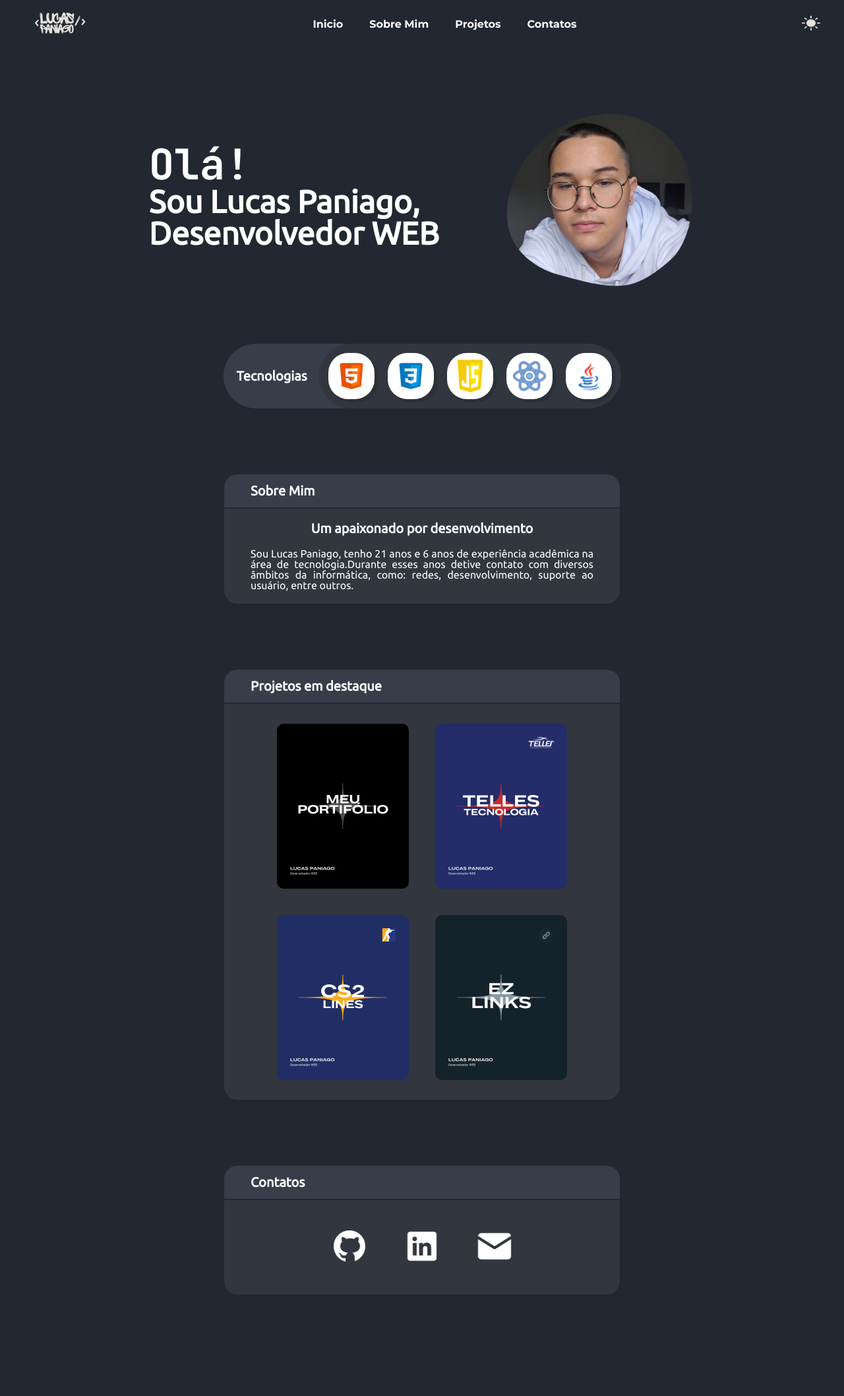
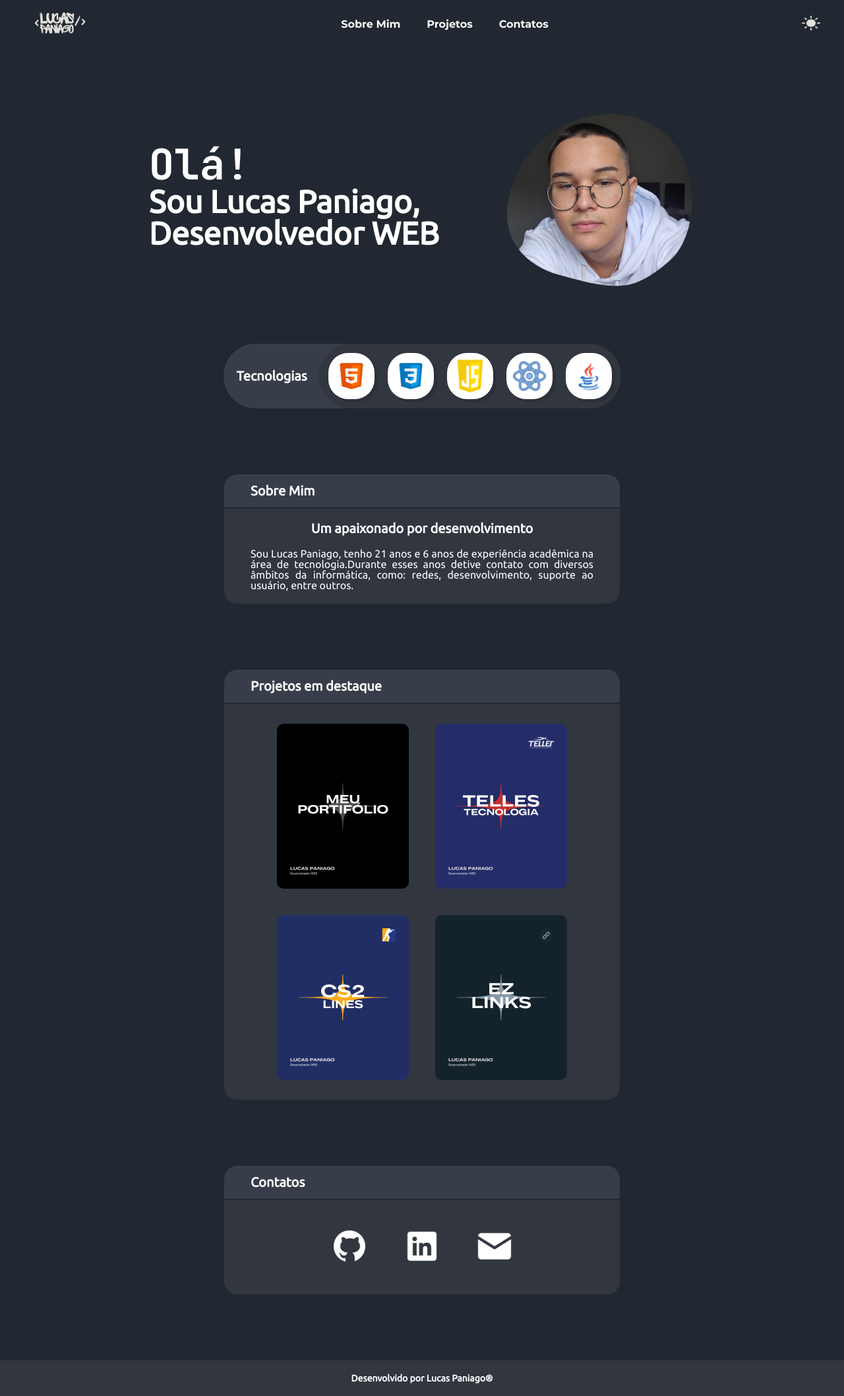
Before and after one commit to LucasPaniagoo/meu-portifolio, a React (Vite) app: page / in a window 1280 px wide. Shown: the whole page at 66% size. Before the commit the page ends 1962 px from the top, so only its background shows below. Built offline with nearby package versions, Linux system fonts and the light colour scheme.

Commit message:
Adiciona o Footer
Adiciona footer e atualiza o header colocando os respectivos redirecionamentos.

```diff
--- a/src/App.jsx
+++ b/src/App.jsx
@@ -7,6 +7,7 @@ import Header from "./Componentes/Header";
 import Banner from "./Componentes/Banner";
 import Tecnologias from "./Componentes/Tecnologias";
 import Main from "./Componentes/Main";
+import Footer from "./Componentes/Footer";
 
 
 function App() {
@@ -20,6 +21,7 @@ function App() {
         <Banner />
         <Tecnologias />
         <Main />
+        <Footer />
       </ThemeProvider>
     </>
   )
--- /dev/null
+++ b/src/Componentes/Footer/index.jsx
@@ -0,0 +1,27 @@
+import styled from "styled-components";
+
+const FooterEstilizado = styled.footer`
+    display: flex;
+    justify-content: center;
+    align-items: center;
+    background-color: ${(props) => props.theme.secundary};
+    padding: 20px 0;
+    margin-top: 100px;
+    p{
+        font-family: 'Ubuntu', sans-serif;
+        font-size: 14px;
+        font-weight: 700;
+        text-align: center;
+        color: ${(props) => props.theme.text};
+    }
+`
+
+const Footer = () => {
+    return(
+        <FooterEstilizado>
+            <p>Desenvolvido por Lucas Paniago®</p>
+        </FooterEstilizado>
+    )
+}
+
+export default Footer;
--- a/src/Componentes/Header/index.jsx
+++ b/src/Componentes/Header/index.jsx
@@ -48,21 +48,18 @@ const Header = ({ setisDarkTheme, isDarkTheme }) =>
         setisDarkTheme(!isDarkTheme);
     }
     return(
-        <HeaderEstilizado>
+        <HeaderEstilizado id='header'>
            <a href="#">
                 <img src={isDarkTheme ? logoDark : logoLight} alt="Logo" />
             </a>
            <div>
-                <a href="#">
-                    <p>Inicio</p>
-                </a>
-                <a href="#">
+                <a href="#sobreMim">
                     <p>Sobre Mim</p>
                 </a>
-                <a href="#">
+                <a href="#projetos">
                     <p>Projetos</p>
                 </a>
-                <a href="#">
+                <a href="#contatos">
                     <p>Contatos</p>
                 </a>
            </div>
--- a/src/Componentes/Main/ContainerTemplate/index.jsx
+++ b/src/Componentes/Main/ContainerTemplate/index.jsx
@@ -33,11 +33,11 @@ const Body = styled.div`
     border-radius: 0 0 20px 20px ;
 
 `
-const ContainerTemplate = ({ title, children}) =>
+const ContainerTemplate = ({ title, children, secao}) =>
 {
     return(
 
-        <Section>
+        <Section id={secao}>
             <Head>
                 <p>{ title }</p>
             </Head>
--- a/src/Componentes/Main/index.jsx
+++ b/src/Componentes/Main/index.jsx
@@ -37,19 +37,23 @@ const Main = () =>
         <main>
             <ContainerTemplate
                 title={sobreMim.titulo}
+                secao={'sobreMim'}
             >
                 <HeaderText>{ sobreMim.destaque }</HeaderText>
                 <Paragrafo>{ sobreMim.texto }</Paragrafo>
             </ContainerTemplate>
             <ContainerTemplate
                 title={'Projetos em destaque'}
+                secao={'projetos'}
             >
                 <ContainerProjetos>
                     <Projetos/>
                 </ContainerProjetos>
             </ContainerTemplate>
             <ContainerTemplate
-                title={'Contatos'}>
+                title={'Contatos'}
+                secao={'contatos'}
+                >
                     <Contatos />
             </ContainerTemplate>
         </main>
--- a/src/themes/dark.jsx
+++ b/src/themes/dark.jsx
@@ -1,3 +1,4 @@
+
 export const darkTheme = {
     primary: '#383E49',
     secundary: '#31363F',
```
